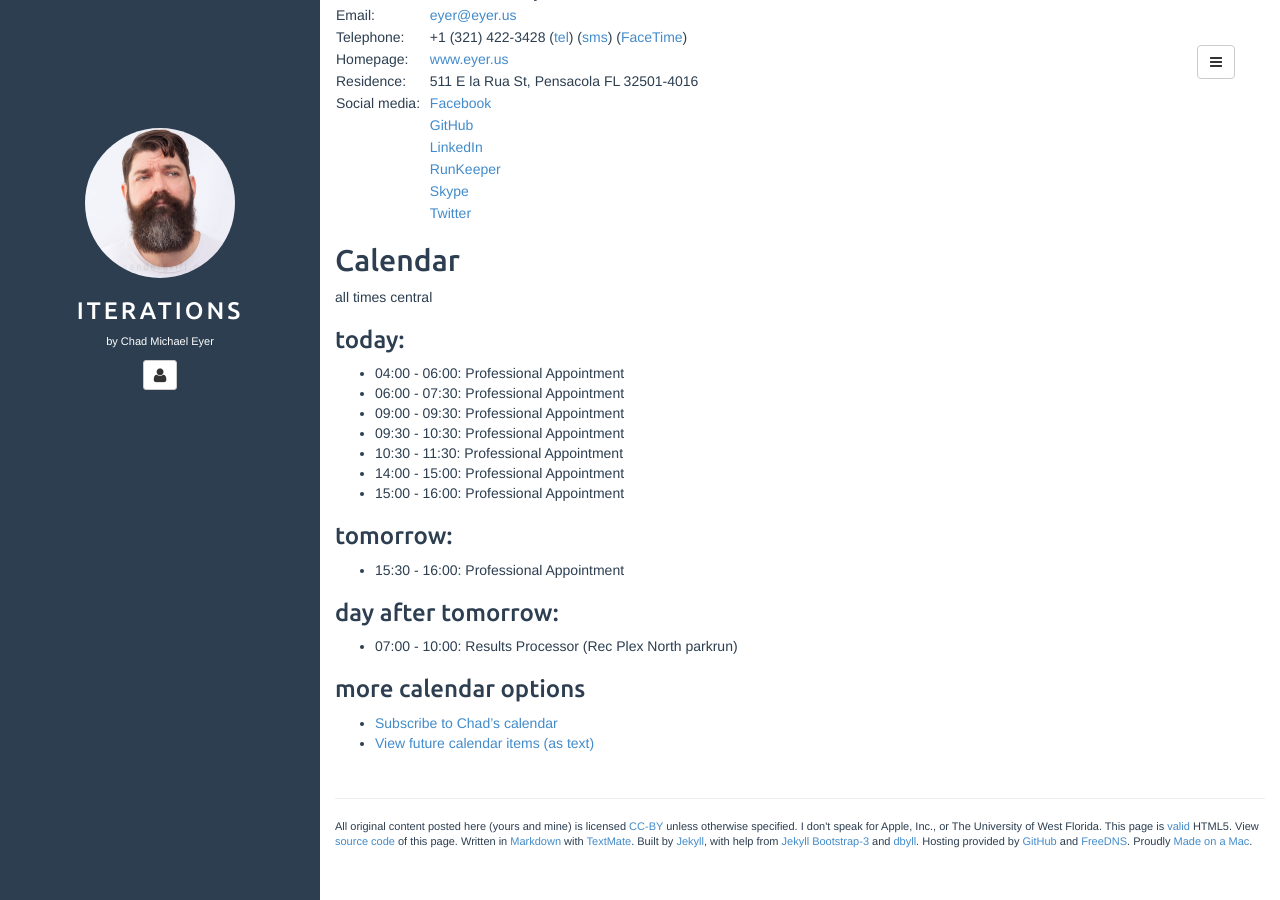
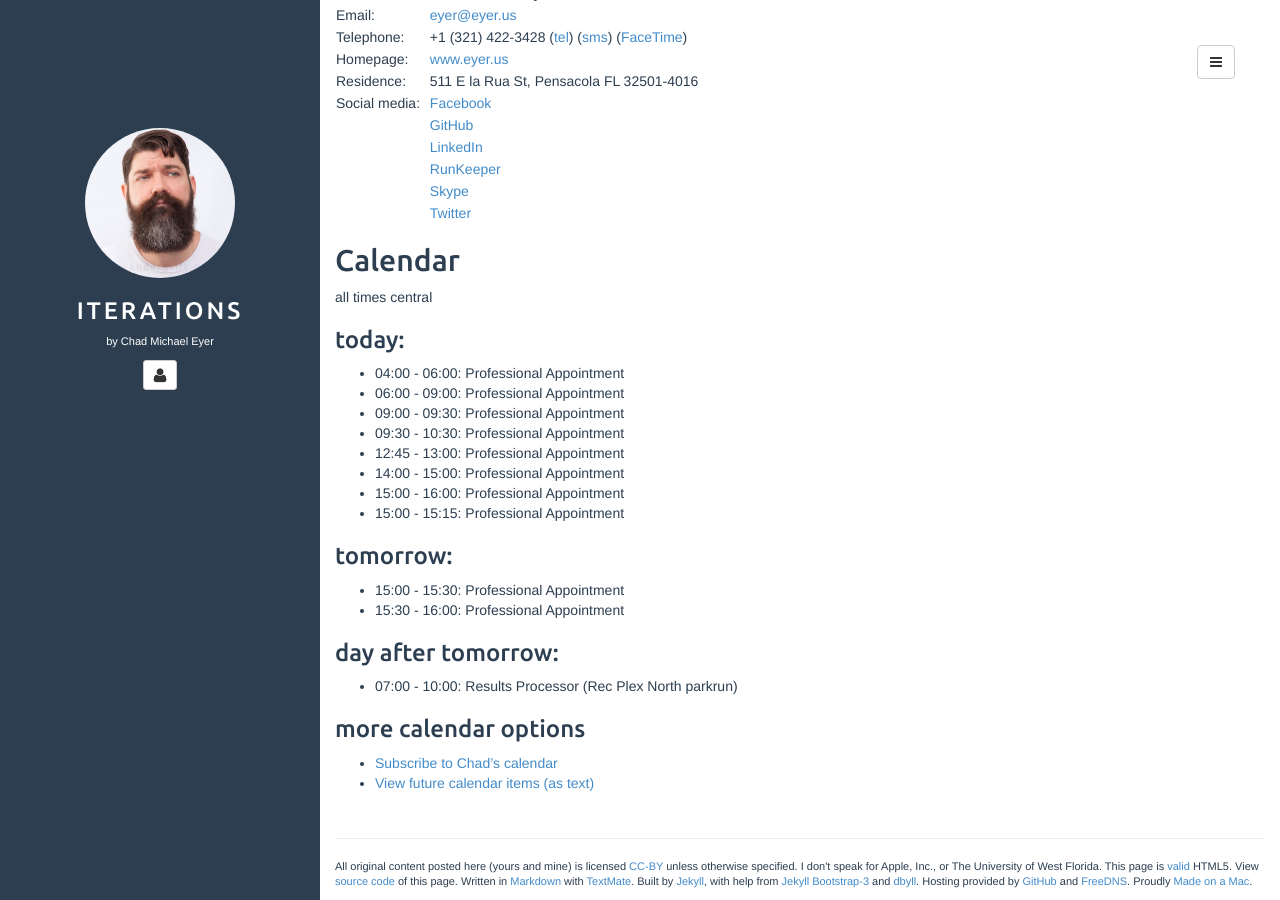
Before and after one commit to chadmichaeleyer/chadmichaeleyer.github.io, a Jekyll site: the page built from about.md, in a window 1280 px wide and 900 px high, scrolled down 1230 px. Built offline with Jekyll 4.4.1, drawn with Linux system fonts in a browser that asks for light colours.

Commit message:
calendar update

```diff
--- a/calendar.markdown
+++ b/calendar.markdown
@@ -3,15 +3,17 @@ all times central
 ### today:
 
 * 04:00 - 06:00: Professional Appointment
-* 06:00 - 07:30: Professional Appointment
+* 06:00 - 09:00: Professional Appointment
 * 09:00 - 09:30: Professional Appointment
 * 09:30 - 10:30: Professional Appointment
-* 10:30 - 11:30: Professional Appointment
+* 12:45 - 13:00: Professional Appointment
 * 14:00 - 15:00: Professional Appointment
 * 15:00 - 16:00: Professional Appointment
+* 15:00 - 15:15: Professional Appointment
 
 ### tomorrow:
 
+* 15:00 - 15:30: Professional Appointment
 * 15:30 - 16:00: Professional Appointment
 
 ### day after tomorrow:
```
Also changed, not shown: calendar-year.markdown (+6 -2 lines), 1 other file.
